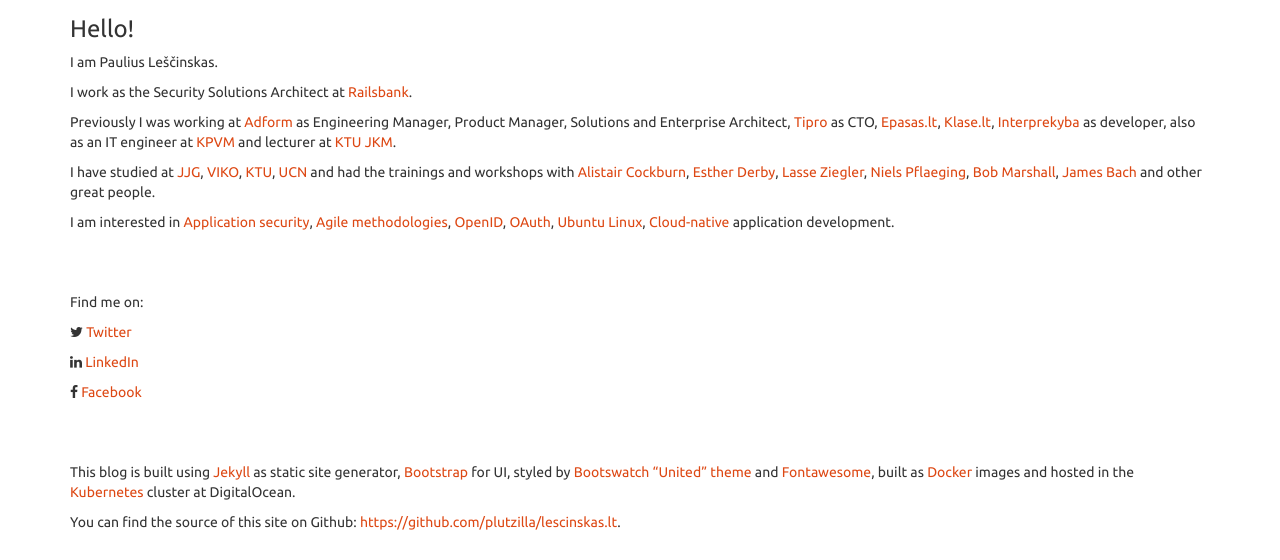
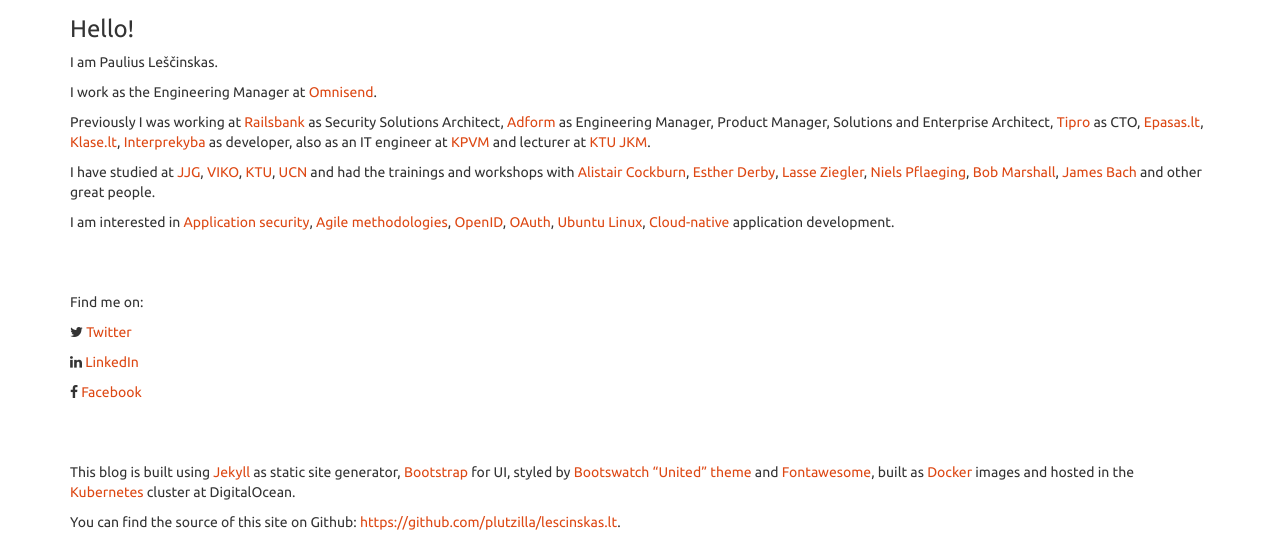
Before and after one commit to plutzilla/plutzilla.github.io, a Jekyll site: the page built from src/about.md, in a window 1280 px wide, cut to the strip 340-900 px from the top of the page. Built offline with Jekyll 4.4.1, drawn with Linux system fonts in a browser that asks for light colours; comment, search, counter and statistics services are not loaded.

Commit message:
Updated About Me info

```diff
--- a/src/about.md
+++ b/src/about.md
@@ -10,9 +10,9 @@ permalink: /about/
 
 I am Paulius Leščinskas.
 
-I work as the Security Solutions Architect at [Railsbank][railsbank-link].
+I work as the Engineering Manager at [Omnisend][omnisend-link].
 
-Previously I was working at [Adform][adform-link] as Engineering Manager, Product Manager, Solutions and Enterprise Architect, [Tipro][tipro-link] as CTO, [Epasas.lt][epasas-link], [Klase.lt][klase-link], [Interprekyba][interprekyba-link] as developer,
+Previously I was working at [Railsbank][railsbank-link] as Security Solutions Architect, [Adform][adform-link] as Engineering Manager, Product Manager, Solutions and Enterprise Architect, [Tipro][tipro-link] as CTO, [Epasas.lt][epasas-link], [Klase.lt][klase-link], [Interprekyba][interprekyba-link] as developer,
 also as an IT engineer at [KPVM][kpvm-link] and lecturer at [KTU JKM][jkm-link].
 
 I have studied at [JJG][jjg-link], [VIKO][viko-link], [KTU][ktu-link], [UCN][noea-link] and had the trainings and workshops with [Alistair Cockburn], [Esther Derby], [Lasse Ziegler], [Niels Pflaeging], [Bob Marshall], [James Bach] and other great people.
@@ -51,6 +51,7 @@ You can find the source of this site on Github: [https://github.com/plutzilla/le
 [tipro-link]: http://www.tipro.lt
 [adform-link]: https://www.adform.com
 [railsbank-link]: https://www.railsbank.com
+[omnisend-link]: https://www.omnisend.com
 
 [Alistair Cockburn]: http://alistair.cockburn.us/
 [Esther Derby]: http://www.estherderby.com/
```
